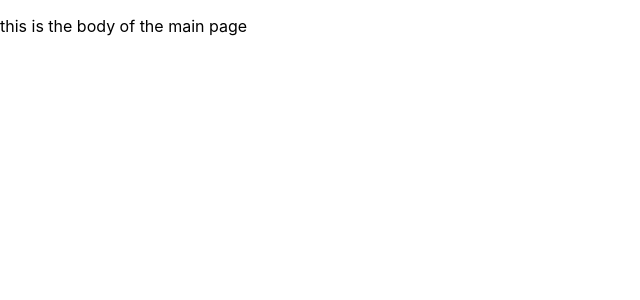
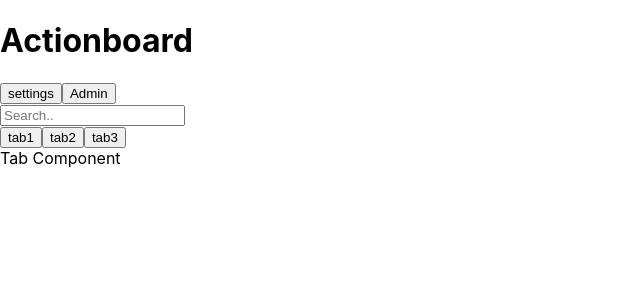
Before and after one commit to stobrien89/ticket-client, a React (Create React App) app: page / in a window 1280 px wide. Shown: the top 300 px of the page, without its empty margins (0-640 px from the left). Built offline with nearby package versions, Linux system fonts and the light colour scheme.

Commit message:
add html to main page

```diff
--- a/src/pages/Actionboard.tsx
+++ b/src/pages/Actionboard.tsx
@@ -3,7 +3,23 @@ import React from 'react';
 
 export const Actionboard = ()  => {
     return(
-        <p>this is the body of the main page</p>
+        <div>
+            <div>
+                <h1>Actionboard</h1>
+                <button>settings</button>
+                <button>Admin</button>
+            </div>
+            <input type="text" placeholder="Search.."></input>
+            <div>
+                <button>tab1</button>
+                <button>tab2</button>
+                <button>tab3</button>
+            </div>
+            <div>
+                Tab Component
+            </div>
+        </div>
+
     )
 }
 
```
